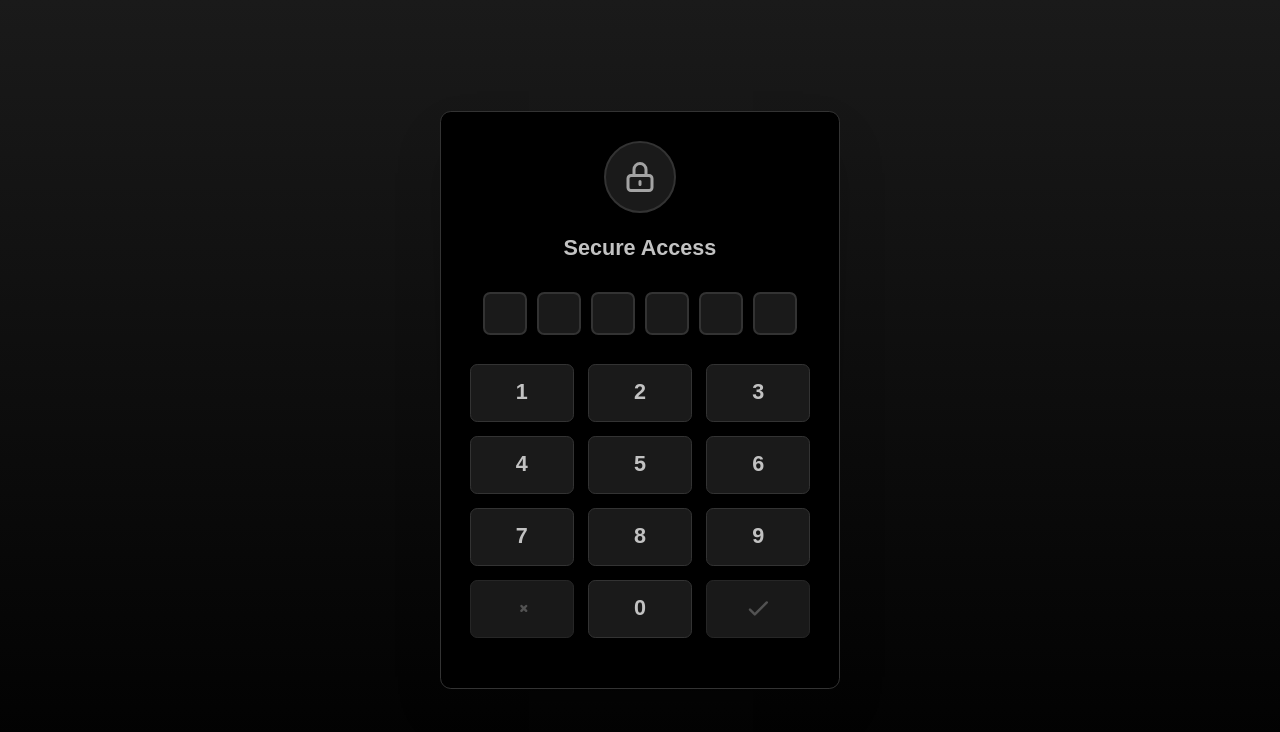
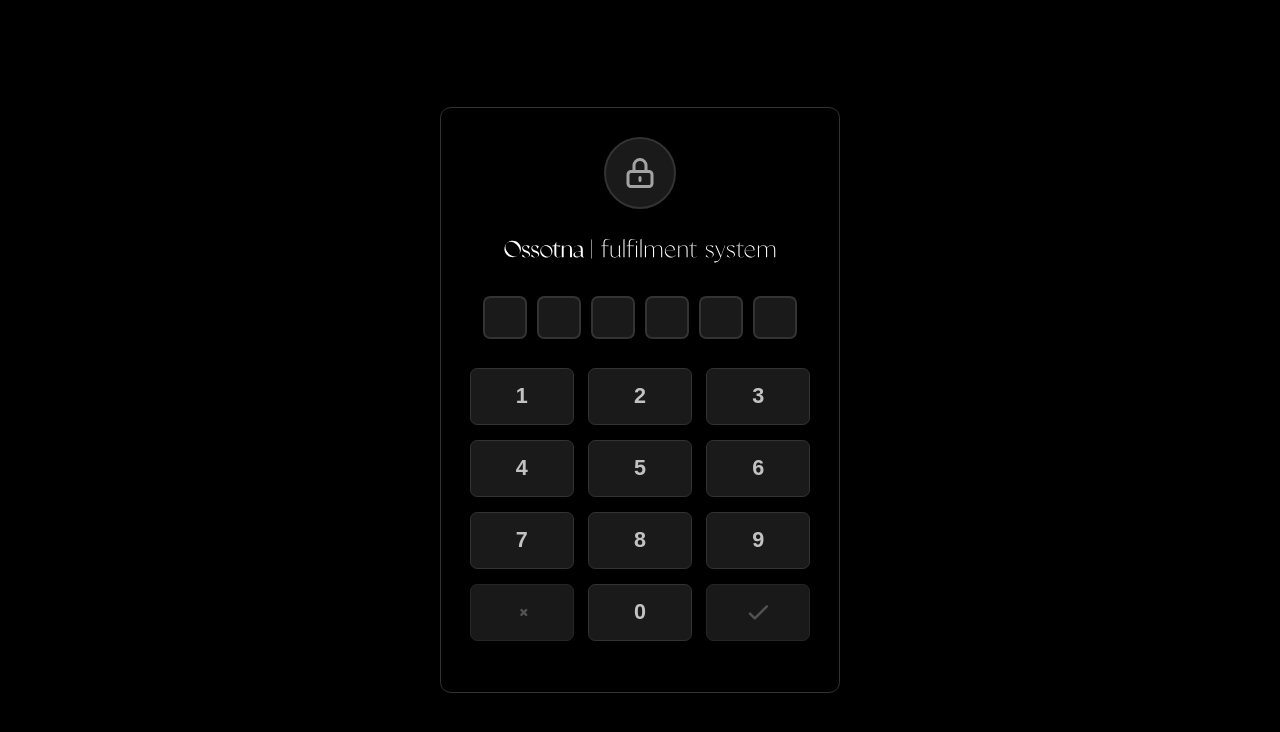
Before and after one commit to julescript/ossotna-fulfiment-system, a Next.js app: page / in a window 1280 px wide. Shown: the top 732 px of the page. Built offline with nearby package versions, Linux system fonts and the light colour scheme.

Commit message:
fixed order mark as paid logic

```diff
--- a/src/components/PinLock.tsx
+++ b/src/components/PinLock.tsx
@@ -105,7 +105,7 @@
   }, [onPinVerified, redirectPath, router]);
 
   return (
-    <div className="fixed inset-0 z-50 flex items-center justify-center bg-gradient-to-b from-gray-800 to-black">
+    <div className="fixed inset-0 z-50 flex items-center justify-center bg-black">
       <div className="bg-gray-900 p-8 rounded-xl shadow-2xl w-[400px] max-w-[90%] border border-gray-700">
         <div className="flex justify-center mb-6">
           <div className="w-20 h-20 bg-gray-800 rounded-full flex items-center justify-center border-2 border-gray-700 shadow-lg">
@@ -114,8 +114,8 @@
             </svg>
           </div>
         </div>
-        <h2 className="text-2xl font-bold text-center mb-8 text-gray-200">Secure Access</h2>
-
+        {/* <h2 className="text-2xl font-bold text-center mb-8 text-gray-200">Secure Access</h2> */}
+        <img src="/ossotna-FC-logo.svg" alt="Ossotna Logo" className="h-10 mb-8 mr-auto ml-auto" />
         {error && (
           <div className="mb-6 p-4 bg-red-900/50 text-red-200 rounded-lg text-center border border-red-700">
             {error}
```
